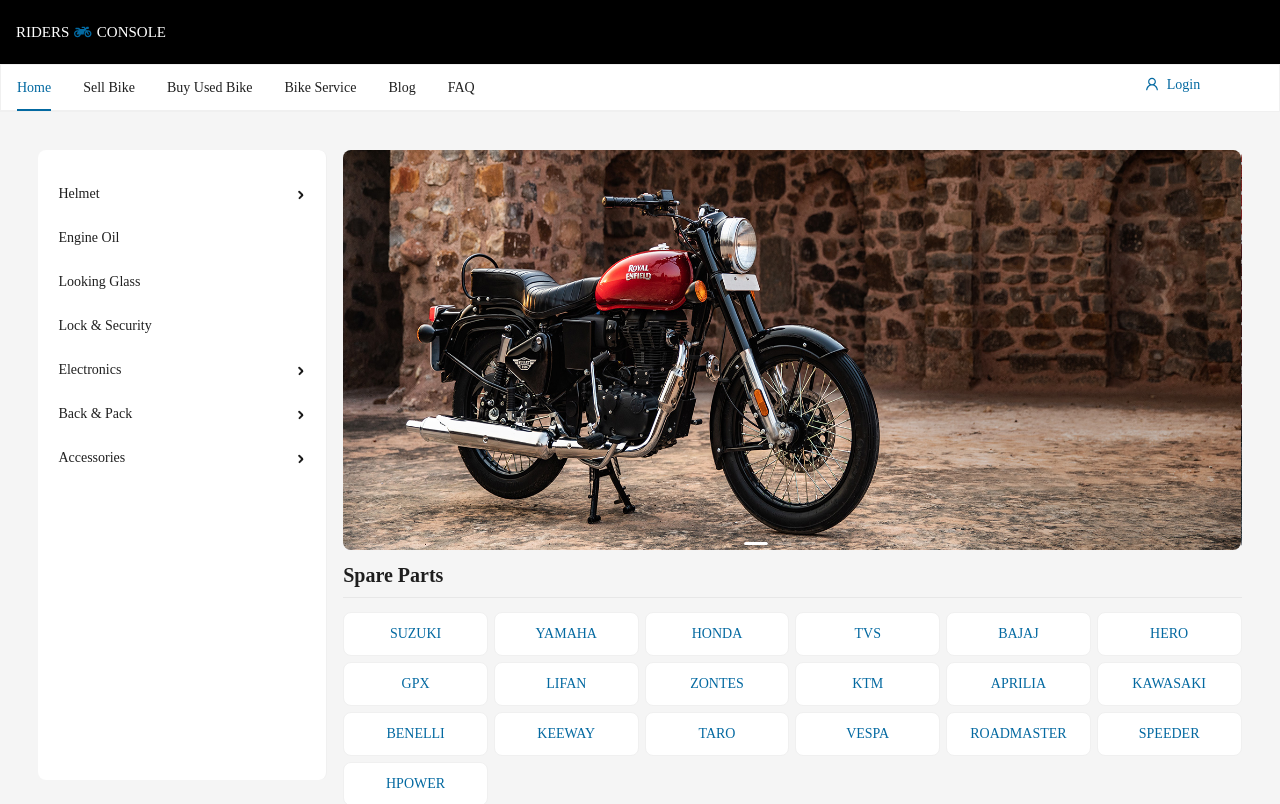
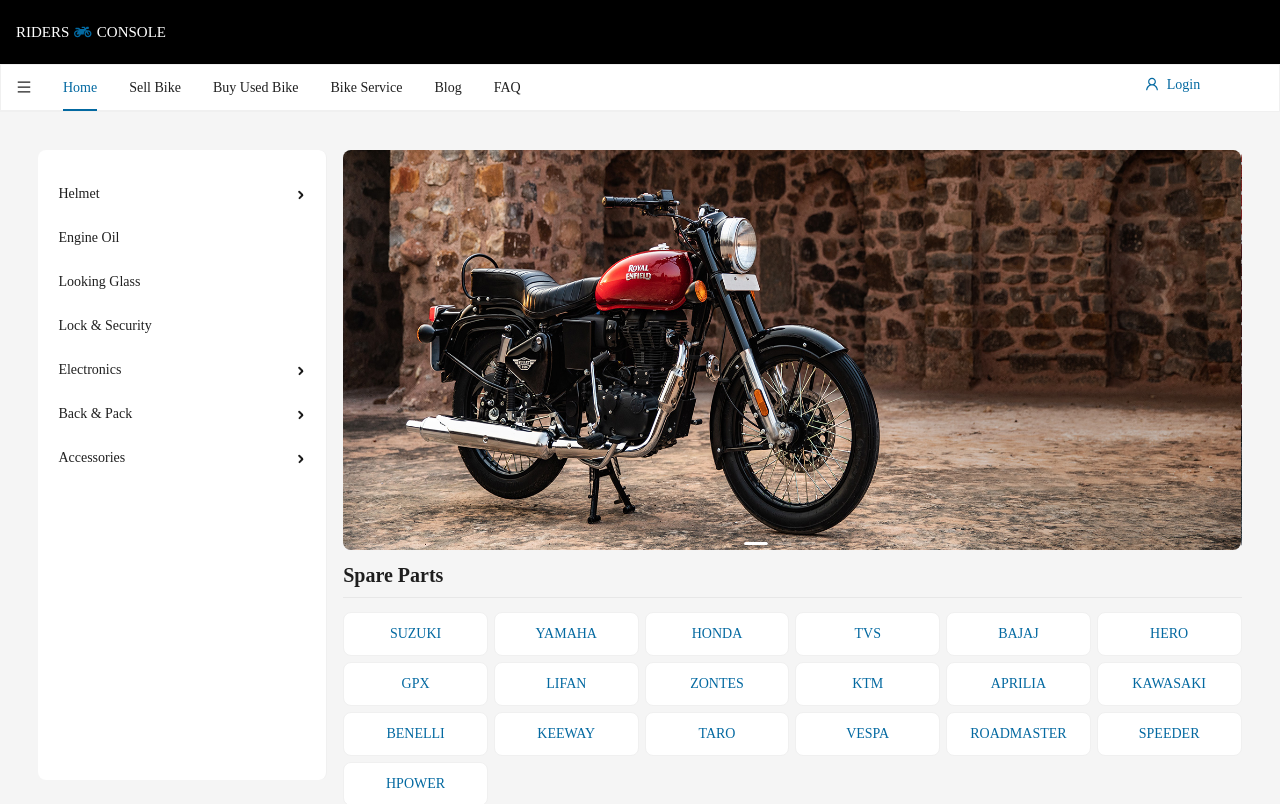
Before and after one commit to TowhidAust/BikeExpress, a React (Vite) app: page / in a window 1280 px wide. Shown: the top 804 px of the page. Built offline with nearby package versions, Linux system fonts and the light colour scheme; a web font is replaced by a local one.

Commit message:
Sidebar drawer menu added

```diff
--- a/src/components/TopBar/TopBar.tsx
+++ b/src/components/TopBar/TopBar.tsx
@@ -1,18 +1,21 @@
-import { Affix, Button, Card, Col, Dropdown, Layout, Menu, Row, Typography } from 'antd';
+import { Affix, Button, Card, Col, Drawer, Dropdown, Layout, Menu, Row, Typography } from 'antd';
 import type { MenuProps } from 'antd';
 import { useNavigate } from 'react-router-dom';
 import { useDispatch, useSelector } from 'react-redux';
-import { DownOutlined, UserOutlined } from '@ant-design/icons';
+import { DownOutlined, MenuOutlined, UserOutlined } from '@ant-design/icons';
+import { useState } from 'react';
 import { PRIVATE_ROUTE, PUBLIC_ROUTE } from '@/router/appRoutes';
 import { RootState } from '@/redux/store';
 import { setCurrentActiveMenu } from '@/redux/activeMenubarSlice';
 import Logo from '../Logo/Logo';
 import { logout } from '@/redux/authSlice';
+import BannerLeftMenu from '@/features/LandingPage/BannerMenu/BannerLeftMenu';
 
 const { Header } = Layout;
 
 export default function TopBar() {
 	const { activeMenu, auth } = useSelector((state: RootState) => state);
+	const [drawerOpen, setDrawerOpen] = useState<boolean>(false);
 	const dispatch = useDispatch();
 	const navigate = useNavigate();
 
@@ -35,6 +38,10 @@
 		},
 	];
 
+	const onDrawerClose = () => {
+		setDrawerOpen(false);
+	};
+
 	return (
 		<div>
 			<Header className="pl-4 pr-4" style={{ background: 'black', width: '100%', height: 'auto' }}>
@@ -53,6 +60,13 @@
 								mode="horizontal"
 								defaultSelectedKeys={[activeMenu.currentActiveMenu]}
 								items={[
+									{
+										key: 'menu',
+										label: <MenuOutlined />,
+										onClick: () => {
+											setDrawerOpen(true);
+										},
+									},
 									{
 										key: 'home',
 										label: 'Home',
@@ -141,6 +155,10 @@
 					</Row>
 				</Card>
 			</Affix>
+
+			<Drawer title="Categories" placement="left" onClose={onDrawerClose} open={drawerOpen} bodyStyle={{ padding: 0 }}>
+				<BannerLeftMenu insideDrawer={drawerOpen} />
+			</Drawer>
 		</div>
 	);
 }
--- a/src/features/LandingPage/BannerMenu/BannerLeftMenu.tsx
+++ b/src/features/LandingPage/BannerMenu/BannerLeftMenu.tsx
@@ -5,6 +5,10 @@
 import { PUBLIC_ROUTE } from '@/router/appRoutes';
 
 type MenuItem = Required<MenuProps>['items'][number];
+
+type PropTypes = {
+	insideDrawer: boolean;
+};
 
 function getItem(
 	label: React.ReactNode,
@@ -27,9 +31,10 @@
 	} as MenuItem;
 }
 
-export default function BannerLeftMenu() {
+export default function BannerLeftMenu(props: PropTypes) {
 	const [openKeys, setOpenKeys] = useState(['sub1']);
 	const navigate = useNavigate();
+	const { insideDrawer } = props;
 
 	const items: MenuItem[] = [
 		getItem('Helmet', 'helmet', undefined, [
@@ -89,8 +94,8 @@
 	return (
 		<Menu
 			className="pt-5 pb-5"
-			style={{ height: 'calc(100vh - 170px)', borderRadius: 8, overflow: 'auto' }}
-			mode={window.innerWidth > 768 ? 'vertical' : 'inline'}
+			style={{ height: !insideDrawer ? 'calc(100vh - 170px)' : 'unset', borderRadius: 8, overflow: 'auto' }}
+			mode={window.innerWidth > 768 && !insideDrawer ? 'vertical' : 'inline'}
 			openKeys={openKeys}
 			onOpenChange={onOpenChange}
 			items={items}
```
